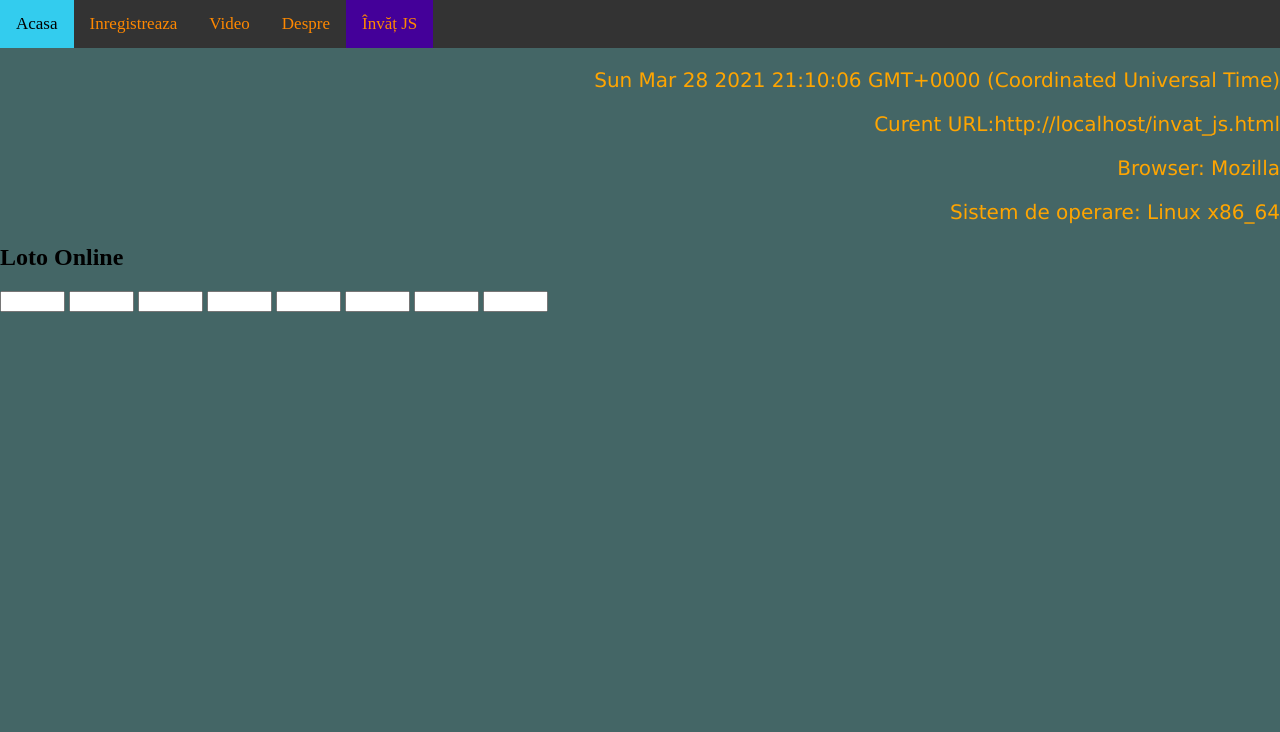
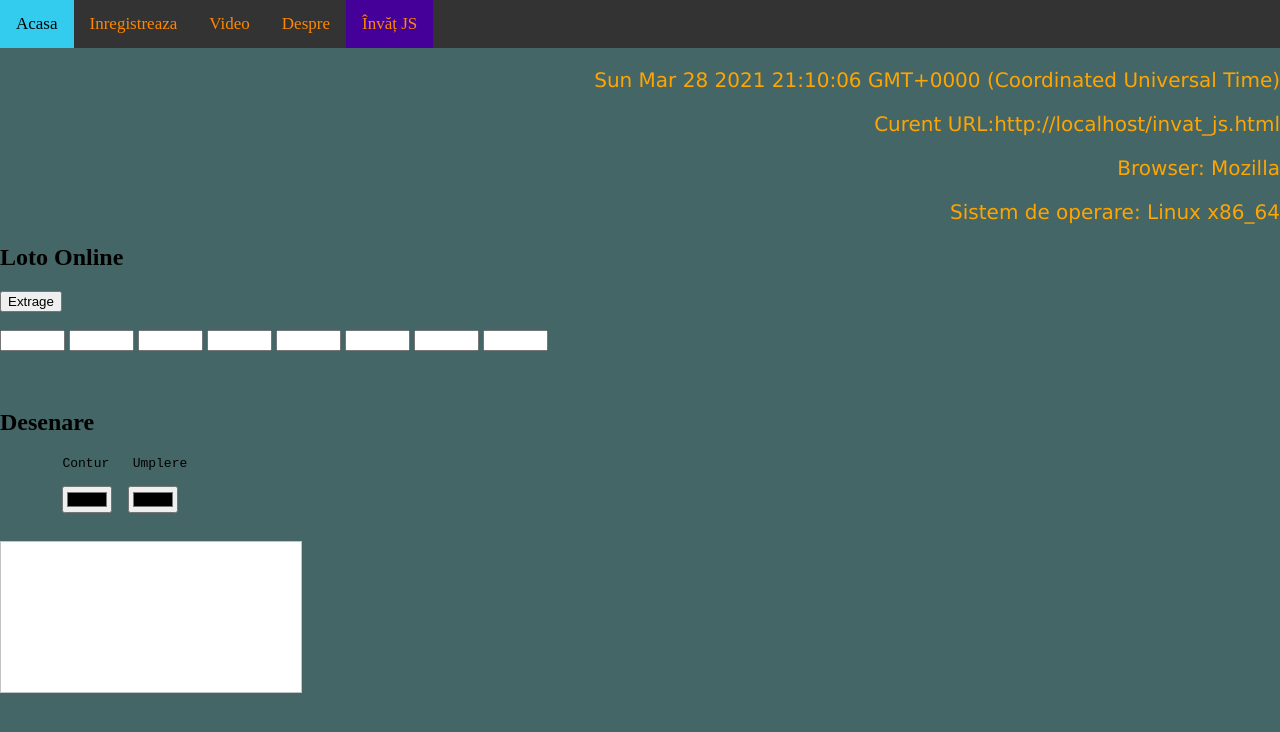
Before and after one commit to cezar-plesu/proiect-1-cezar1307GitHub, a plain HTML site: page invat_js.html in a window 1280 px wide. Drawn offline with Linux system fonts and the light colour scheme.

Commit message:
sectiunea 2 si 3

```diff
--- a/invat_js.html
+++ b/invat_js.html
@@ -38,6 +38,9 @@
 
 	<h2>Loto Online</h2>
 
+		<button onclick="document.getElementById('lucky').innerHTML = getRndHEXA(0,255)">Extrage</button><br><br>
+
+
 
 		<input type="text" size="5" id="nr1">
 		<input type="text" size="5" id="nr2">
@@ -48,14 +51,23 @@
 		<input type="text" size="5" id="nr7">
 		<input type="text" size="5" id="nr8">
 
+		<centrat>
 
+			<p id="lucky"></p>
 
+		<br>
 
+</centrat>
 
+<h2>Desenare</h2>
+	<pre>
+	Contur	 Umplere
 
+	<input type="color" id="contur"  value="#0GG0FF">  <input type="color" id="umplere"  value="#0GG0FF">
+	</pre>
 
-
-
+	<canvas onclick="drawFig()" id ="desenare" >
+	</canvas>
 
 
 
```
